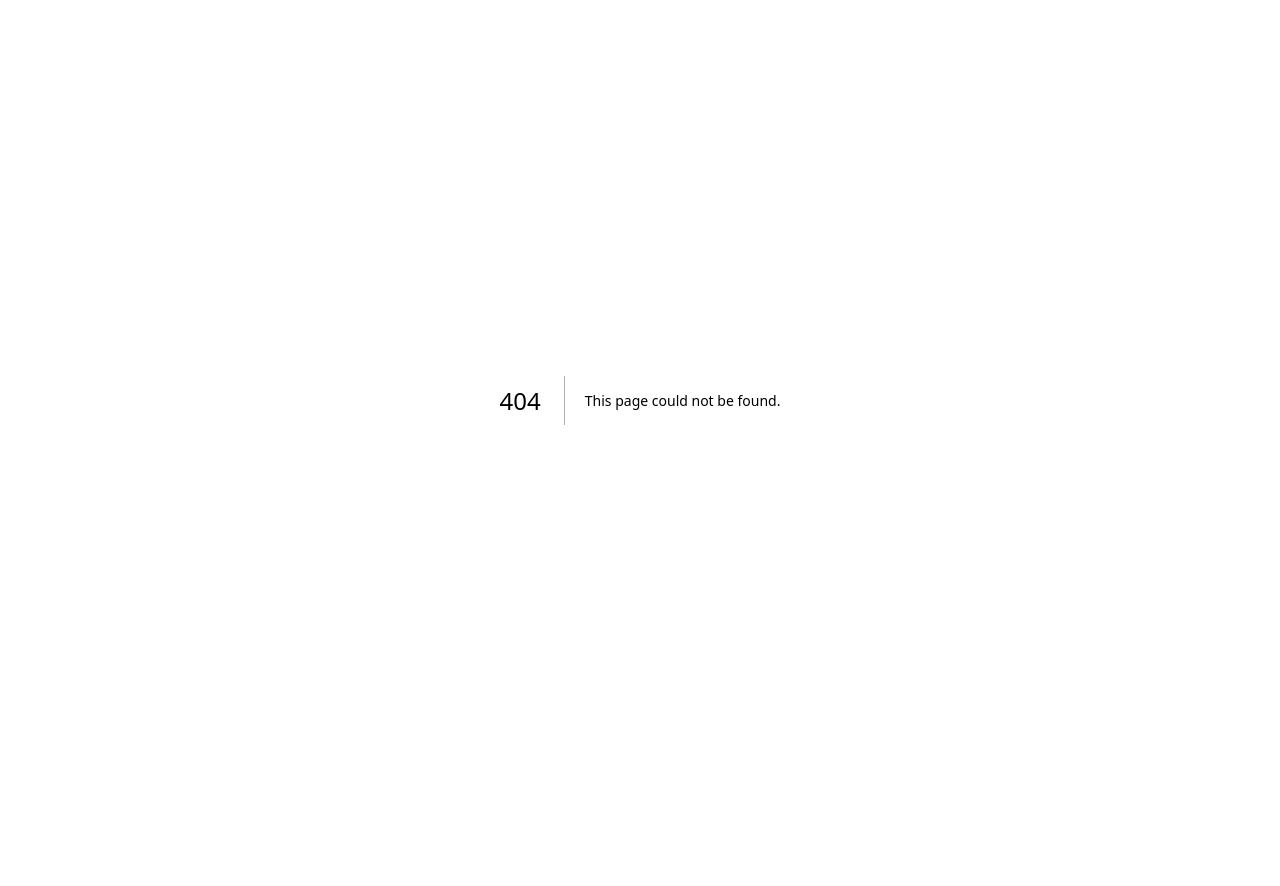
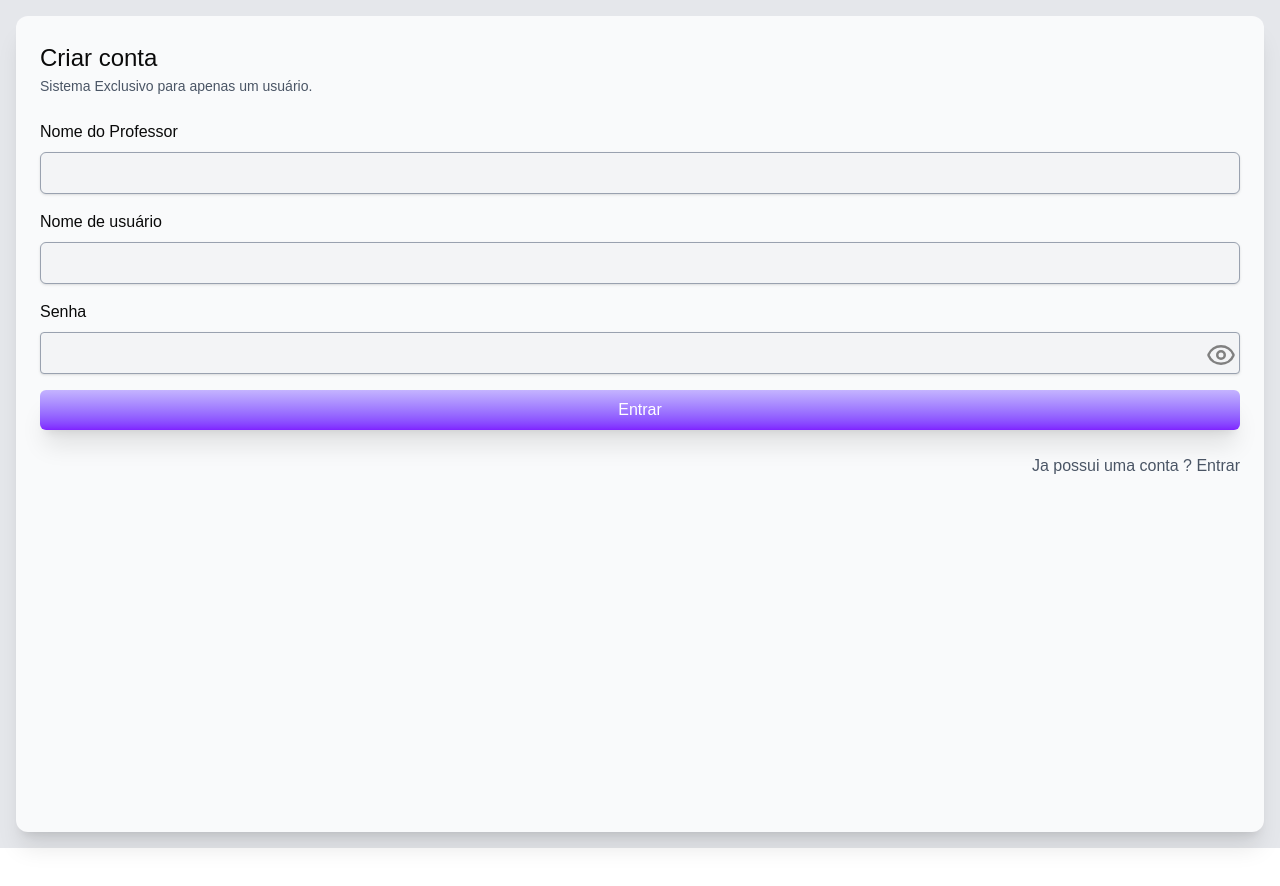
Before and after one commit to Luam-Novais/turma-facil-2.0, a Next.js app: page /create in a window 1280 px wide. Before the commit this address had no page. Shown: the top 886 px of the page. Before the commit the page ends 800 px from the top, so only its background shows below. Built offline with nearby package versions, Linux system fonts and the light colour scheme.

Commit message:
feat: adicionar página de criação de conta para professores com formulário e redirecionamento

```diff
--- a/src/app/(auth)/createAccount/page.tsx
+++ b/src/app/(auth)/create/page.tsx
@@ -6,6 +6,7 @@ import { SubmitHandler, useForm } from 'react-hook-form';
 import { TeacherCreateDTO } from "@/src/types/auth";
 import { createAccountService } from "@/src/service/loginService";
 import { useRouter } from 'next/navigation';
+import Link from "next/link";
 
 export default function Page(){
     const {handleSubmit, register, reset} = useForm<TeacherCreateDTO>()
@@ -29,7 +30,7 @@ export default function Page(){
         }
     }
     return (
-      <div className="p-4 flex flex-col gap-4 h-screen">
+      <div className="p-4 flex flex-col gap-6 h-screen">
         <span>
           <h1>Criar conta</h1>
           <p className="text-sm text-gray-600">Sistema Exclusivo para apenas um usuário.</p>
@@ -41,6 +42,9 @@ export default function Page(){
           <InputPassword label="Senha" type="password" register={register('password')} />
           <Button loadingState={loading}>Entrar</Button>
         </form>
+        <Link className="text-right text-gray-600" href={'/login'}>
+          Ja possui uma conta ? Entrar
+        </Link>
       </div>
     );
 }
--- a/src/app/(auth)/login/page.tsx
+++ b/src/app/(auth)/login/page.tsx
@@ -5,6 +5,7 @@ import { loginService } from "@/src/service/loginService";
 import { useRouter } from "next/navigation";
 import { useState } from "react";
 import { SubmitHandler, useForm } from "react-hook-form";
+import Link from "next/link";
 
 interface AuthCredentialsDTO{
   identifier: string,
@@ -33,7 +34,7 @@ export default function Login(){
     }
   }
     return (
-      <div className="p-4 flex flex-col gap-4 h-screen">
+      <div className="p-4 flex flex-col gap-6 h-screen">
         <span>
           <h1>Login</h1>
           <p className="text-sm text-gray-600">Entre com seu nome de usuário e senha</p>
@@ -44,6 +45,9 @@ export default function Login(){
           <InputPassword label="Senha" type="password" register={register('password')} />
           <Button loadingState={loading}>Entrar</Button>
         </form>
+        <Link className="text-right text-gray-600" href="create">
+          Criar conta
+        </Link>
       </div>
     );
 }
```
